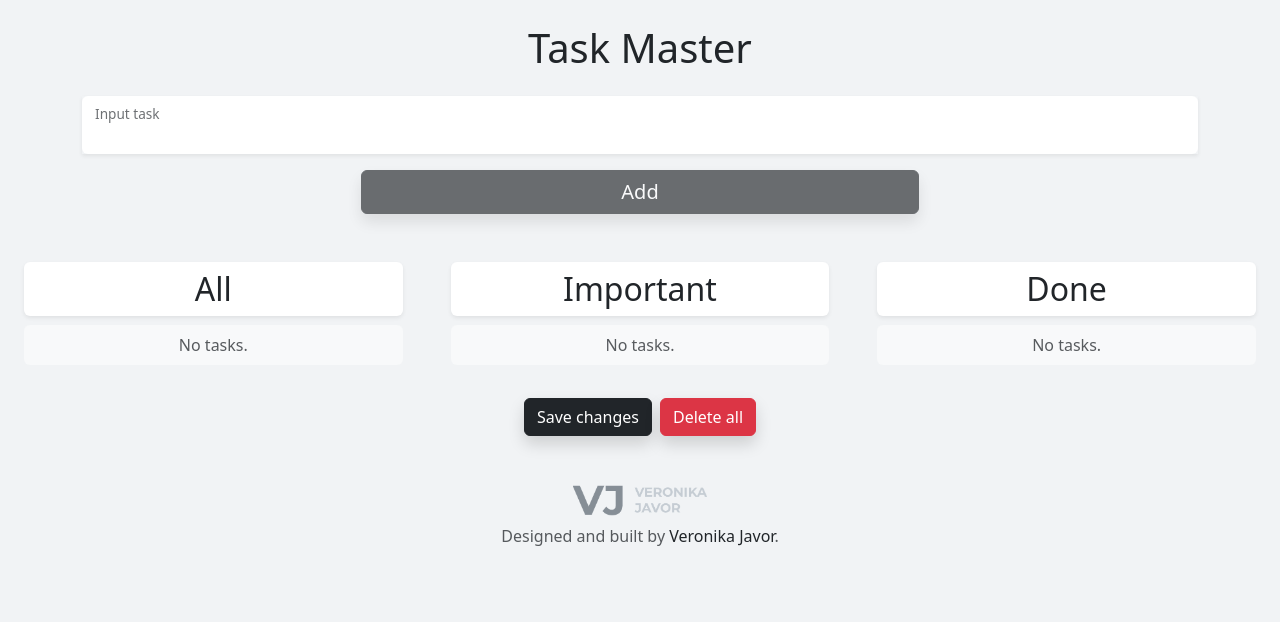
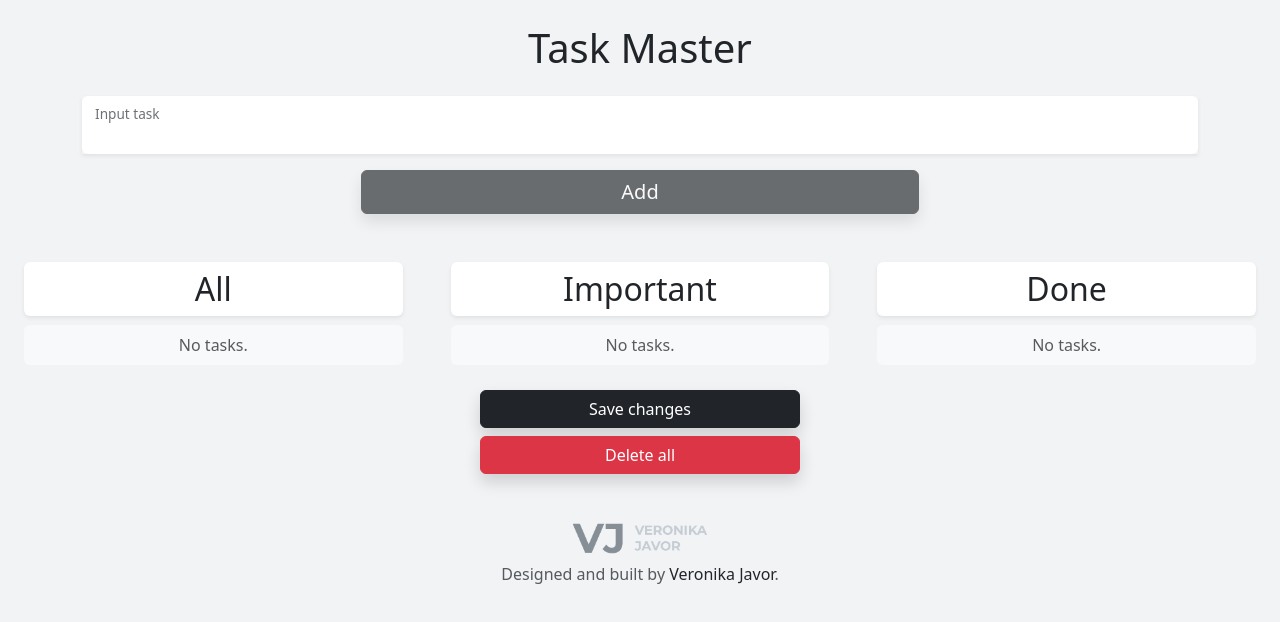
Before and after one commit to VeraQueen/task-master, an Angular app: page / in a window 1280 px wide. Shown: the top 622 px of the page. Built offline with nearby package versions, Linux system fonts and the light colour scheme.

Commit message:
updated button (delete and save) styling to reflect the respective action

```diff
--- a/src/app/app.component.html
+++ b/src/app/app.component.html
@@ -18,18 +18,27 @@
     </div>
   </div>
 </div>
-<div class="container-sm d-grid justify-content-center">
-  <p class="text-center text-muted" *ngIf="changesSaved">Saved!</p>
-  <p class="text-center text-muted" *ngIf="deletedAll">Deleted!</p>
-</div>
-<div class="container d-flex gap-2 justify-content-center mt-2">
-  <button class="btn btn-dark shadow" (click)="onClickSave()">
-    Save changes
-  </button>
-  <button class="btn btn-danger shadow" (click)="onClickDeleteAll()">
-    Delete all
+
+<div class="d-grid col-md-3 col-5 mx-auto mb-2">
+  <button
+    class="btn shadow"
+    (click)="onClickSave()"
+    [ngClass]="{ 'btn-success': changesSaved, 'btn-dark': !changesSaved }"
+  >
+    {{ changesSaved ? "Saved" : "Save changes" }}
   </button>
 </div>
+
+<div class="d-grid col-md-3 col-5 mx-auto">
+  <button
+    class="btn shadow"
+    (click)="onClickDeleteAll()"
+    [ngClass]="{ 'btn-success': deletedAll, 'btn-danger': !deletedAll }"
+  >
+    {{ deletedAll ? "Deleted" : "Delete all" }}
+  </button>
+</div>
+
 <footer class="container mx-auto">
   <app-footer></app-footer>
 </footer>
```
